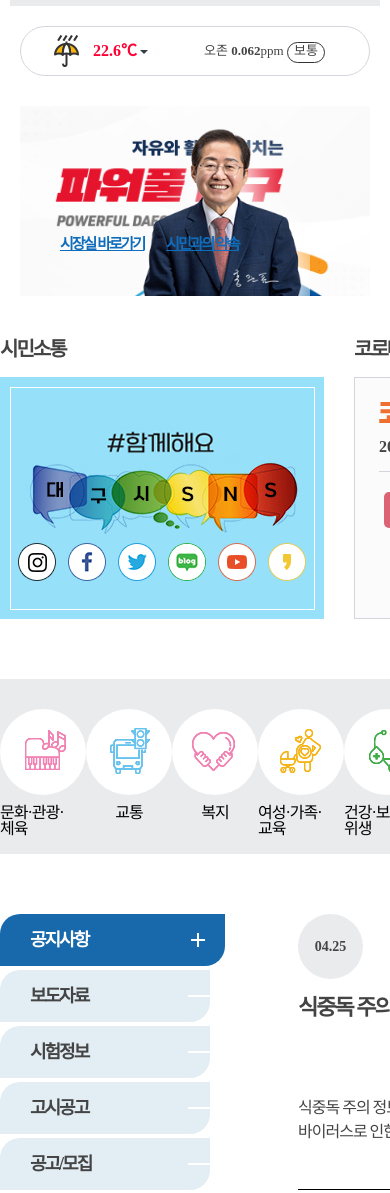
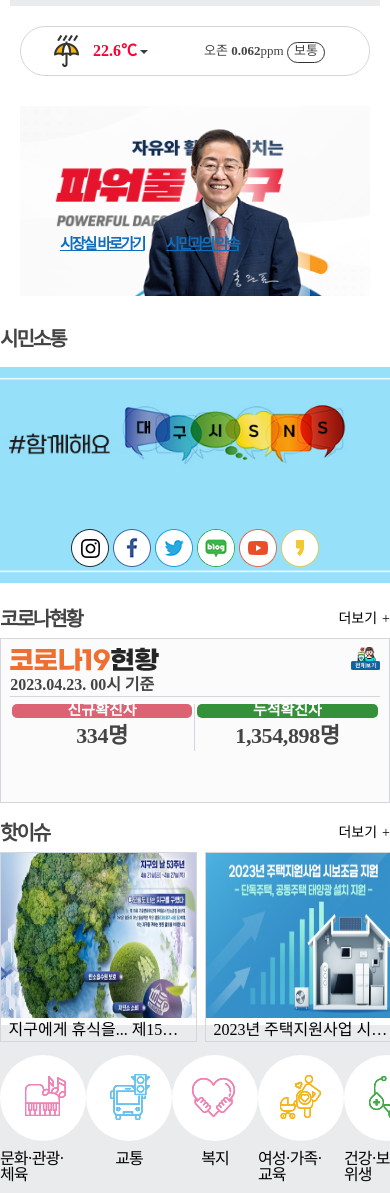
Before and after one commit to heeheepark/Daegu-City-Hall-Clone-Coding, a plain HTML site: page index.html in a window 390 px wide. Shown: the part 872-2065 px from the top of the page. Drawn offline with nearby package versions, Linux system fonts and the light colour scheme.

Commit message:
issue 영역 반응형 작업완료

```diff
--- a/css/issue.css
+++ b/css/issue.css
@@ -17,12 +17,14 @@
 .issue-left-bottom {
   width: 324px;
   height: 242px;
-  background: url("../images/bg_sns.jpg");
+  background: url("../images/bg_sns.jpg") no-repeat center;
+  background-size: contain;
   position: relative;
 }
 .sns-icons {
   width: 100%;
   display: flex;
+  flex-flow: row wrap;
   justify-content: center;
   position: absolute;
   left: 0;
@@ -38,32 +40,32 @@
 }
 .sns-icon1 {
   background: url("../images/ico_sns.png") no-repeat center;
-  background-size: cover;
+  background-size: auto;
   background-position: 0px;
 }
 .sns-icon2 {
   background: url("../images/ico_sns.png") no-repeat center;
-  background-size: cover;
+  background-size: auto;
   background-position: -42px;
 }
 .sns-icon3 {
   background: url("../images/ico_sns.png") no-repeat center;
-  background-size: cover;
+  background-size: auto;
   background-position: -84px;
 }
 .sns-icon4 {
   background: url("../images/ico_sns.png") no-repeat center;
-  background-size: cover;
+  background-size: auto;
   background-position: -126px;
 }
 .sns-icon5 {
   background: url("../images/ico_sns.png") no-repeat center;
-  background-size: cover;
+  background-size: auto;
   background-position: -168px;
 }
 .sns-icon6 {
   background: url("../images/ico_sns.png") no-repeat center;
-  background-size: cover;
+  background-size: auto;
   background-position: -210px;
 }
 .issue-mid {
@@ -108,7 +110,8 @@
   display: block;
   width: 75px;
   height: 61px;
-  background: url("../images/covid_btn.png");
+  background: url("../images/covid_btn.png") no-repeat center;
+  background-size: cover;
 }
 .covid-bottom {
   display: flex;
@@ -193,3 +196,221 @@
   overflow: hidden;
   text-overflow: ellipsis;
 }
+
+@media screen and (max-width: 1400px) {
+  .issue .inner {
+    width: 100%;
+  }
+  .issue-left-bottom {
+    width: 23.14vw;
+    height: 17.29vw;
+  }
+  .sns-icons {
+    bottom: 2.57vw;
+  }
+  .sns-icons li {
+    margin: 0;
+  }
+  .sns-icon {
+  }
+  .issue-mid {
+    margin-left: 2.14vw;
+  }
+  .issue-mid-top {
+    margin: 0vw 0vw 1.07vw;
+  }
+  .issue-mid-bottom {
+    width: 24.57vw;
+    height: 17.29vw;
+  }
+  .covid-data {
+    padding: 1.57vw 1.71vw;
+  }
+  .covid-top {
+    padding-bottom: 0.71vw;
+  }
+  .covid-top-left span {
+    padding-top: 1.07vw;
+    font-size: 1.14vw;
+  }
+  .covid-top-right a {
+    width: 5.36vw;
+    height: 4.36vw;
+  }
+  .covid-bottom {
+    margin: 1.43vw 0 0.71vw;
+  }
+  .covid-bottom-left {
+    width: 10.5vw;
+    padding: 0vw 0.36vw 0.71vw;
+  }
+  .covid-subtitle {
+    height: 2.54vw;
+    margin-bottom: 1.43vw;
+    padding: 0.57vw;
+    font-size: 1.07vw;
+    line-height: 1.39vw;
+  }
+  .covid-num {
+    font-size: 1.57vw;
+  }
+  .covid-bottom-right {
+    width: 10.5vw;
+    padding: 0vw 0.36vw 0.71vw;
+  }
+  .issue-right {
+    width: 48.64vw;
+    height: 17.29vw;
+    margin-left: 1.21vw;
+  }
+  .issue-right-top {
+    margin: 0vw 0vw 1.07vw;
+  }
+  .hot-issue-left {
+    width: 23vw;
+    height: 17.29vw;
+  }
+  .hot-issue-right {
+    width: 23vw;
+    height: 17.29vw;
+  }
+  .hot-issue-title {
+    line-height: 1.5vw;
+    padding: 1.21vw 0.71vw 0;
+  }
+}
+
+@media screen and (max-width: 1024px) {
+  .issue .inner {
+    width: 100%;
+    flex-wrap: wrap;
+    margin-top: 0vw;
+  }
+  .issue-left {
+    width: 50%;
+    padding-right: 1vw;
+  }
+  .issue-left-bottom {
+    width: 100%;
+    height: 37.11vw;
+    background-size: cover;
+  }
+  .sns-icons {
+    bottom: 3.52vw;
+  }
+  .issue-mid {
+    width: 50%;
+    margin-left: 0;
+    padding-left: 1vw;
+  }
+  .issue-mid-top {
+    width: 100%;
+    margin: 0vw 0vw 1.46vw;
+  }
+  .issue-mid-bottom {
+    width: 100%;
+    height: 37.11vw;
+  }
+  .covid-data {
+    width: 100%;
+    height: 100%;
+    padding: 2.15vw 2.34vw;
+    background-color: rgb(251, 251, 251);
+  }
+  .covid-top-left span {
+    padding-top: 1.46vw;
+    font-size: 16px;
+    font-weight: 700;
+  }
+  .covid-top-right a {
+    display: block;
+    width: 7.32vw;
+    height: 5.96vw;
+    background: url("../images/covid_btn.png") no-repeat center;
+    background-size: cover;
+  }
+  .covid-bottom {
+    margin: 1.95vw auto;
+  }
+  .covid-bottom-left {
+    width: 50%;
+    padding: 0vw 0.49vw 0.98vw;
+  }
+  .covid-subtitle {
+    height: 3.47vw;
+    margin-bottom: 1.95vw;
+    padding: 0.78vw;
+    font-size: 15px;
+    font-weight: 700;
+    line-height: 1.9vw;
+  }
+  .covid-num {
+    font-size: 22px;
+    font-weight: 700;
+    letter-spacing: -0.1vw;
+  }
+  .covid-bottom-right {
+    width: 50%;
+    padding: 0vw 0.49vw 0.98vw;
+  }
+  .issue-right {
+    width: 100%;
+    height: 37.11vw;
+    margin-left: 0;
+    margin-top: 1.95vw;
+  }
+  .issue-right-top {
+    margin: 0vw 0vw 1.46vw;
+  }
+  .hot-issue-left {
+    width: 50%;
+    height: 100%;
+    margin-right: 1vw;
+  }
+  .hot-issue-right {
+    margin-left: 1vw;
+    width: 50%;
+    height: 100%;
+  }
+  .hot-issue-title {
+    font-size: 16px;
+    line-height: 2.05vw;
+    padding: 1.95vw;
+  }
+}
+
+@media screen and (max-width: 640px) {
+  .issue .inner {
+    width: 100%;
+    flex-direction: column;
+  }
+  .issue-left {
+    width: 100%;
+    height: 260px;
+    padding-right: 0;
+    margin-bottom: 20px;
+  }
+  .issue-left-bottom {
+    width: 100%;
+    height: 216px;
+    background: url("/images/bg_sns_m.jpg") no-repeat center;
+    background-size: cover;
+  }
+  .issue-mid {
+    width: 100%;
+    margin-bottom: 10px;
+    padding-left: 0;
+  }
+  .issue-mid-bottom {
+    width: 100%;
+    height: 165px;
+  }
+  .hot-issue-img1 {
+    width: 100%;
+    height: 165px;
+  }
+  .hot-issue-img2 {
+    width: 100%;
+    height: 165px;
+  }
+}
--- a/css/mainbanner.css
+++ b/css/mainbanner.css
@@ -548,6 +548,7 @@
     height: 190px;
     background-size: 700px;
     overflow: hidden;
+    margin-bottom: 30px;
   }
   .mayor-title {
     width: 240px;
```
Also changed, not shown: images/bg_sns_m.jpg (added).
